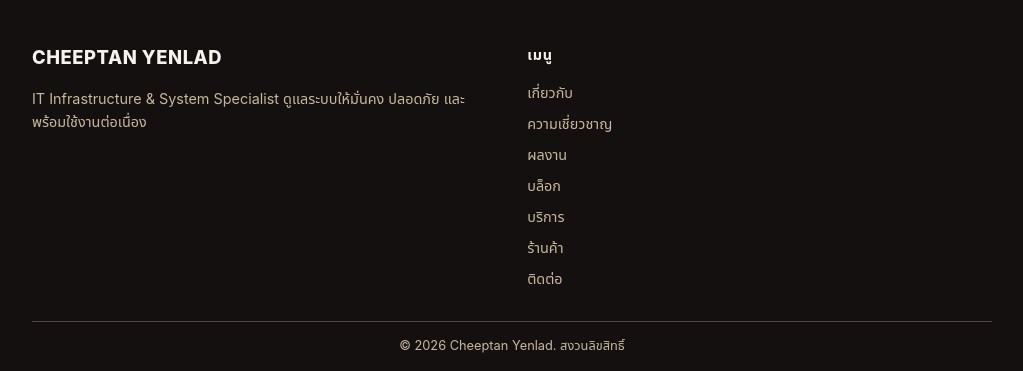
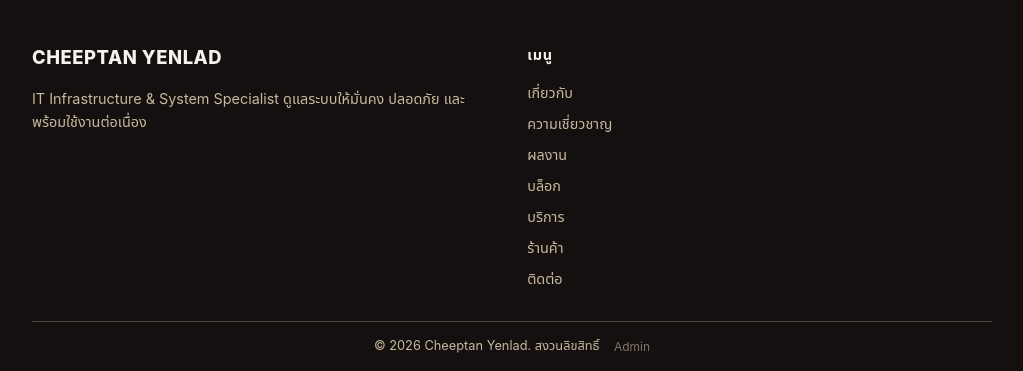
Before and after one commit to CheeptanaIT/cheeptan-portfolio, a PHP site: page / in a window 1280 px wide. Shown: the part 3477-3848 px from the top of the page, without its empty margins (128-1151 px from the left). Run offline with PHP 8.4, Linux system fonts and the light colour scheme; data comes from the database, SQL or seed files in the repository.

Commit message:
Add an admin entry link in the footer and a back-to-site link on login
- includes/footer.php: small "Admin" link in the footer-bottom bar
  (very muted/low-opacity) so reaching /admin/ doesn't require typing
  the URL from memory every time — the path was already effectively
  public anyway (robots.txt lists Disallow: /admin/, which discloses
  the path to anyone who reads it, bots included)
- admin/login.php: "← Back to site" link back to the homepage, styled
  to match the login card

Co-Authored-By: Claude Sonnet 5 <noreply@anthropic.com>

```diff
--- a/admin/login.php
+++ b/admin/login.php
@@ -55,6 +55,7 @@ $token = csrf_token();
             <p class="form-note error"><?= htmlspecialchars($error) ?></p>
         <?php endif; ?>
         <button type="submit" class="btn btn-primary btn-block">Log in</button>
+        <a class="admin-login-back" href="../">&larr; Back to site</a>
     </form>
 </div>
 </body>
--- a/assets/css/style.css
+++ b/assets/css/style.css
@@ -1002,6 +1002,11 @@ section:last-of-type {
 .footer-bottom {
     border-top: 1px solid var(--color-dark-border);
     padding: var(--space-2) 0;
+    display: flex;
+    align-items: center;
+    justify-content: center;
+    gap: var(--space-2);
+    flex-wrap: wrap;
     text-align: center;
 }
 
@@ -1009,6 +1014,17 @@ section:last-of-type {
     margin: 0;
     color: var(--color-dark-text-muted);
     font-size: 0.8rem;
+}
+
+.footer-admin-link {
+    font-size: 0.75rem;
+    color: var(--color-dark-text-muted);
+    opacity: 0.6;
+}
+
+.footer-admin-link:hover {
+    color: var(--color-dark-text);
+    opacity: 1;
 }
 
 /* Scroll reveal */
--- a/includes/footer.php
+++ b/includes/footer.php
@@ -30,6 +30,7 @@
         </div>
         <div class="container footer-bottom">
             <p>&copy; <?= date('Y') ?> <?= htmlspecialchars($data['site_name']) ?>. <?= htmlspecialchars($ui['footer_rights']) ?></p>
+            <a class="footer-admin-link" href="admin/">Admin</a>
         </div>
     </div>
 </footer>
```
Also changed, not shown: assets/css/admin.css (+12 -0 lines).
